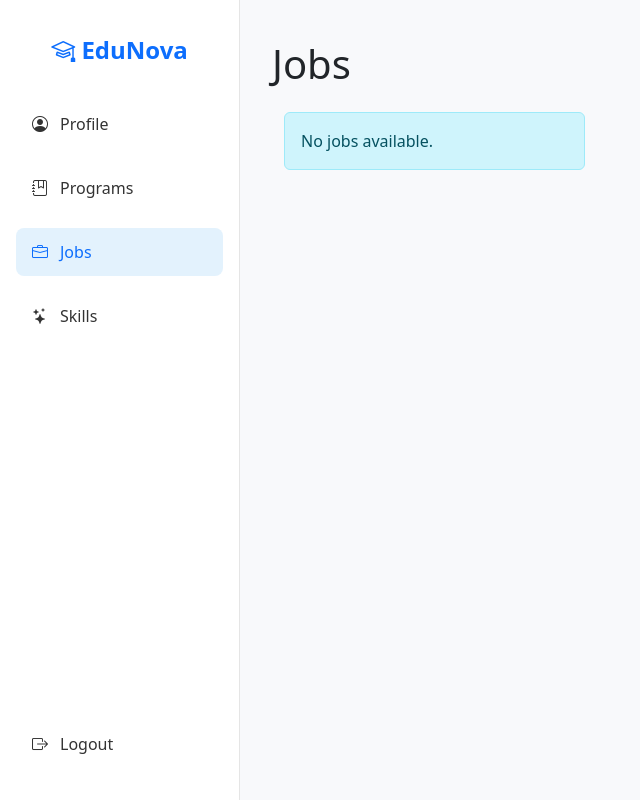
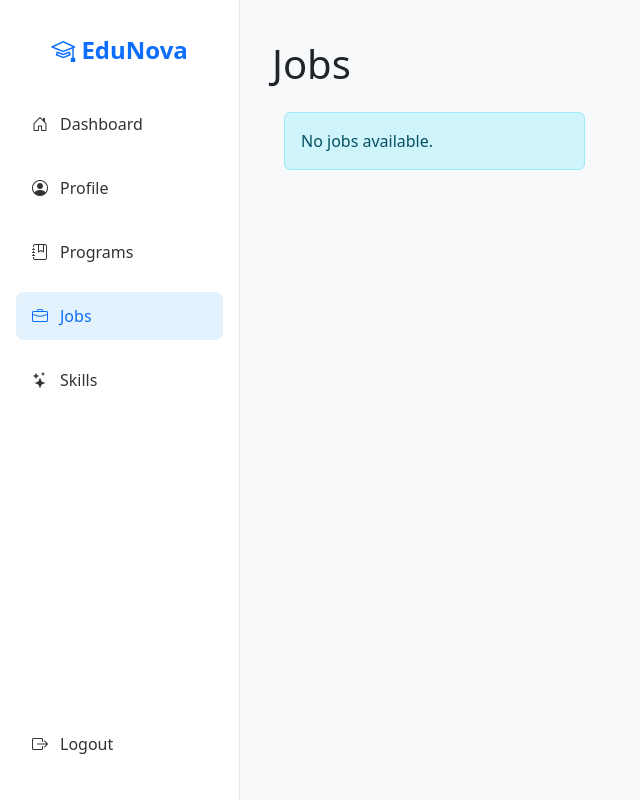
Before and after one commit to mumbimuthiga/Edunova, a Django app: page /adminsection/jobs/ in a window 1280 px wide. Shown: the whole page, without its empty margins (0-640 px from the left). Run offline with Django 5.2, Linux system fonts and the light colour scheme; data that the repository does not hold is empty; parts of the project's set-up code (start-up, migrations or seed data) failed here and were passed over.

Commit message:
change template

```diff
--- a/adminsection/templates/admin/adminsection_base.html
+++ b/adminsection/templates/admin/adminsection_base.html
@@ -24,9 +24,9 @@
       <div class="sidebar-header">
         <i class="bi bi-mortarboard"></i> EduNova
       </div>
-      <!-- <a class="nav-link {% if request.resolver_match.url_name == 'home' %}active{% endif %}" href="{% url 'home' %}">
-        <i class="bi bi-house-door"></i> Home
-      </a> -->
+      <a class="nav-link {% if request.resolver_match.url_name == 'dashboard' %}active{% endif %}" href="{% url 'dashboard' %}">
+        <i class="bi bi-house-door"></i> Dashboard
+      </a>
       <a class="nav-link {% if request.resolver_match.url_name == 'profile' %}active{% endif %}" href="{% url 'profile' %}">
         <i class="bi bi-person-circle"></i> Profile
       </a>
```
